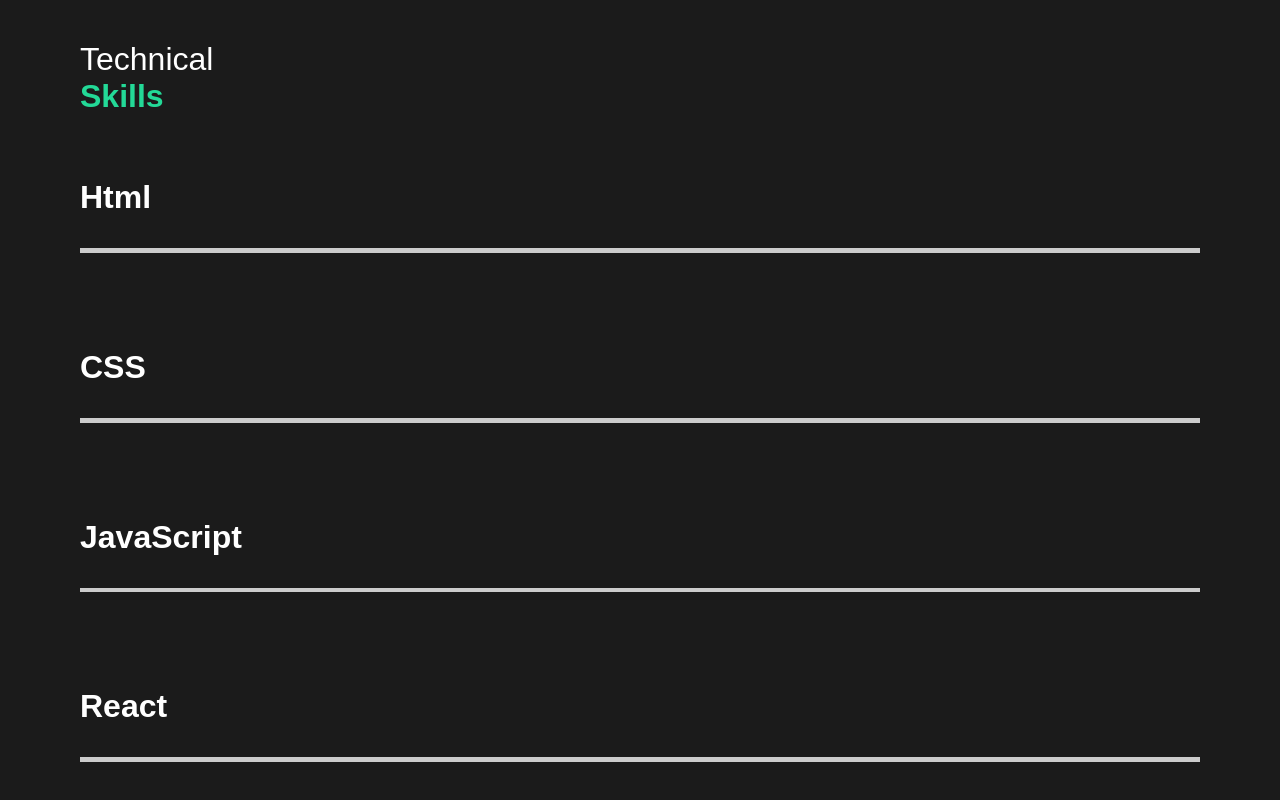
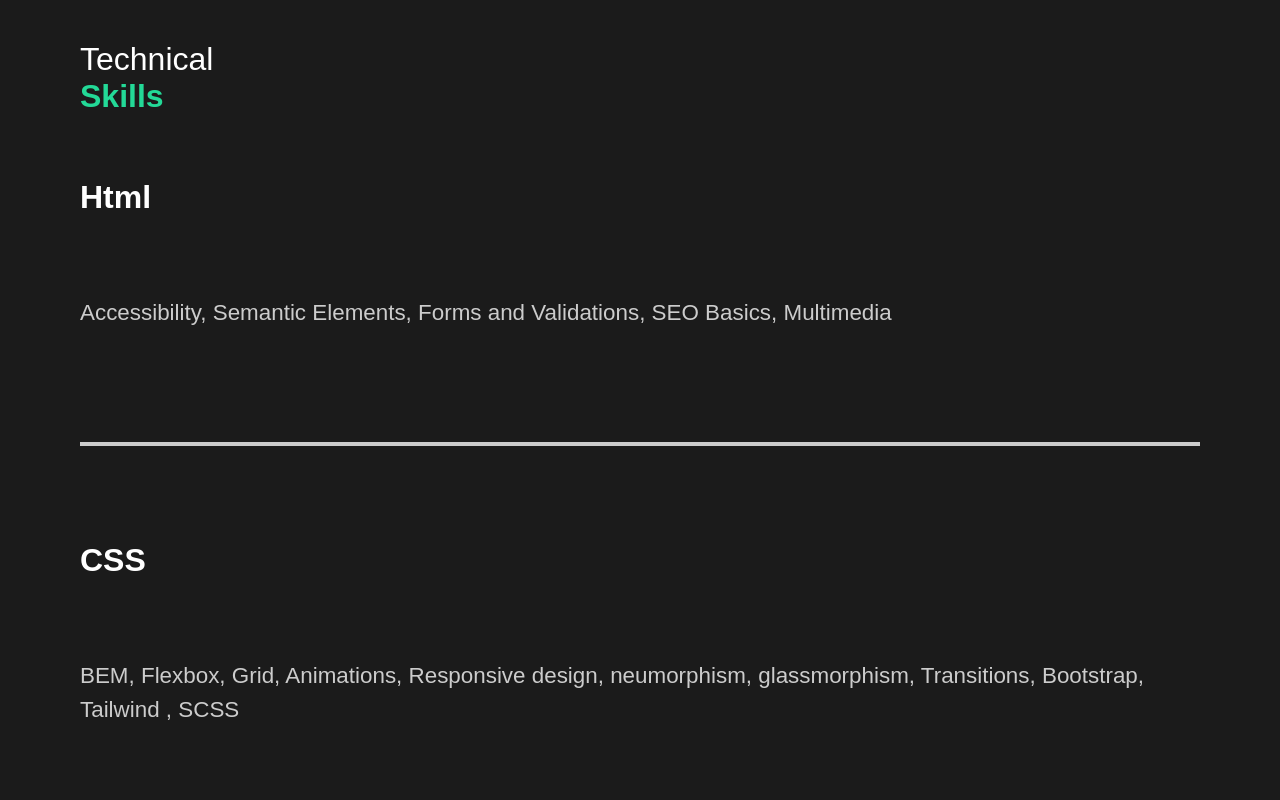
Before and after one commit to HectorGitt/portfolio-new, a React (Create React App) app: page / in a window 1280 px wide. Shown: the part 2071-2871 px from the top of the page. Built offline with nearby package versions, Linux system fonts and the light colour scheme; a web font is replaced by a local one.

Commit message:
accordion open by defaut

```diff
--- a/src/components/Toggle.js
+++ b/src/components/Toggle.js
@@ -2,9 +2,9 @@ import { motion } from "framer-motion";
 import { useState } from "react";
 
 const Toggle = ({ children, title }) => {
-  const [toggle, setToggle] = useState(false);
+  const [toggle, setToggle] = useState(true);
   return (
-    <motion.div layout className="question" onClick={() => setToggle(!toggle)}>
+    <motion.div layout className="question" onClick={() => setToggle((toggle) => !toggle)}>
       <motion.h4 layout>{title}</motion.h4>
       {toggle ? children : ""}
       <div className="line"></div>
```
